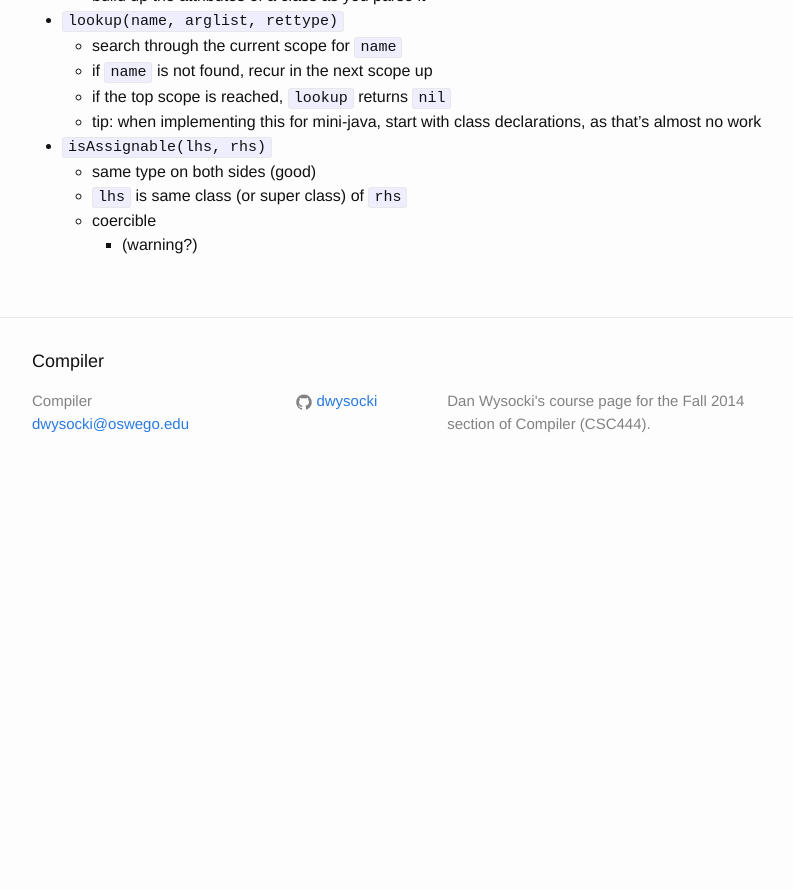
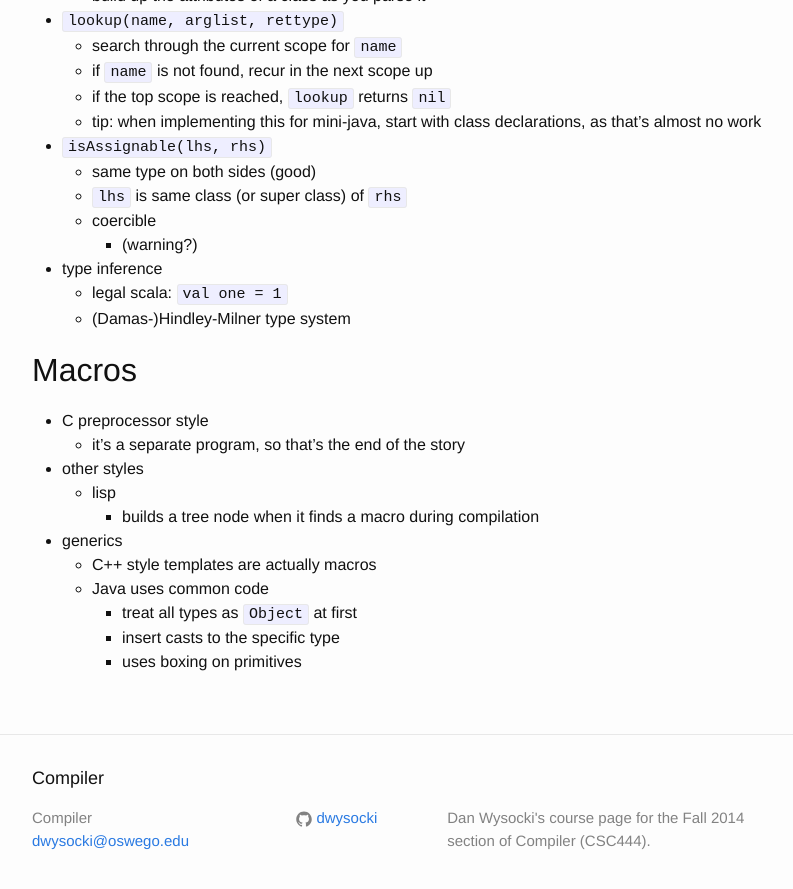
Before and after one commit to dwysocki/csc444, a Jekyll site: the page built from notes.md, in a window 1280 px wide and 900 px high, scrolled down 15801 px. Shown: the top 889 px of the window, without its empty margins (238-1031 px from the left). Built offline with Jekyll 4.4.1, drawn with Linux system fonts in a browser that asks for light colours; before the commit the page ends 16296 px from its top, so only the background shows below that.

Commit message:
class notes

```diff
--- a/notes.md
+++ b/notes.md
@@ -779,3 +779,20 @@ class D extends C {
     - `lhs` is same class (or super class) of `rhs`
     - coercible
         - (warning?)
+- type inference
+    - legal scala: `val one = 1`
+    - (Damas-)Hindley-Milner type system
+
+## Macros
+
+- C preprocessor style
+    - it's a separate program, so that's the end of the story
+- other styles
+    - lisp
+        - builds a tree node when it finds a macro during compilation
+- generics
+    - C++ style templates are actually macros
+    - Java uses common code
+        - treat all types as `Object` at first
+        - insert casts to the specific type
+        - uses boxing on primitives
```
